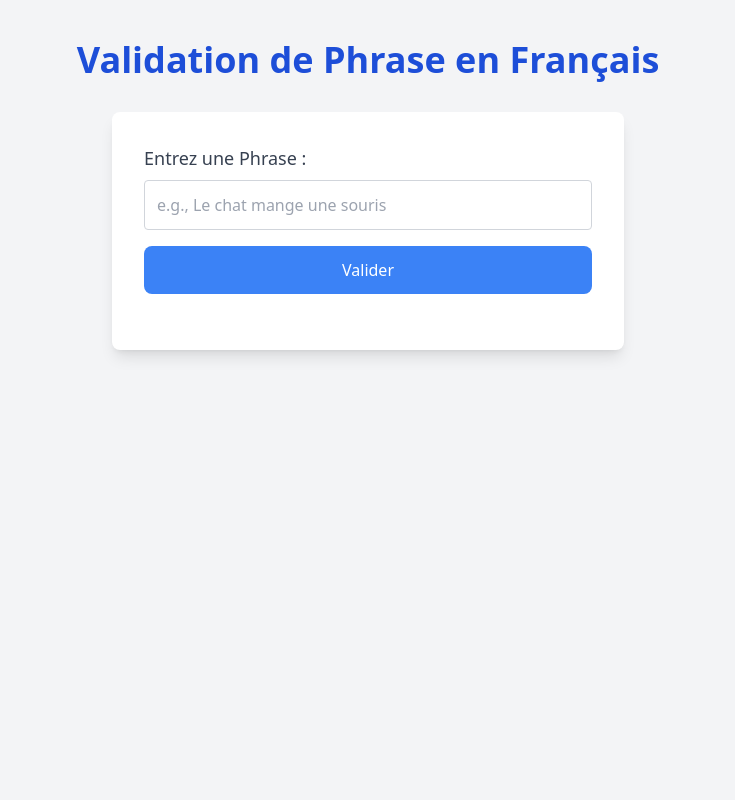
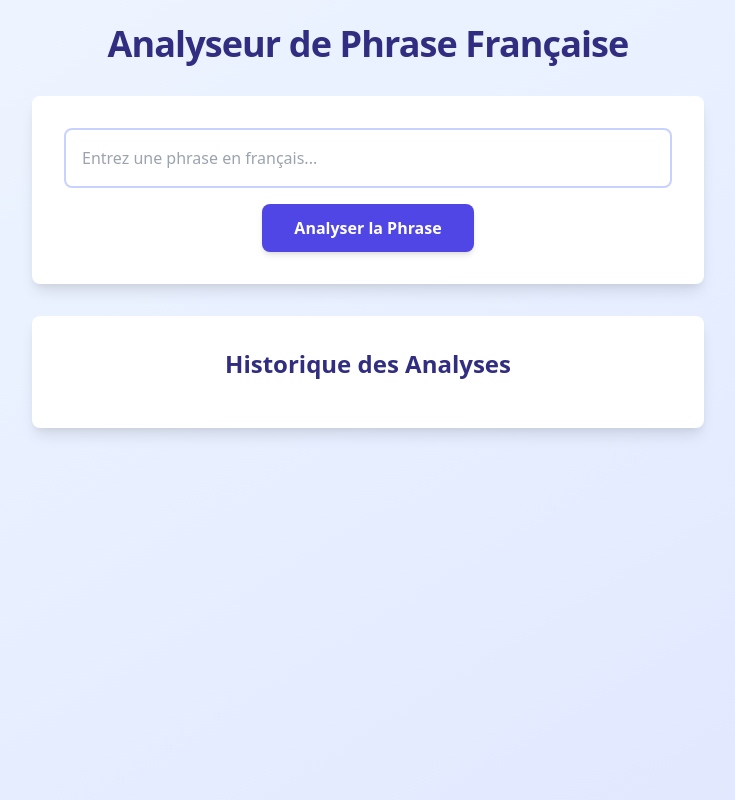
Before and after one commit to Ghita-Takouit/Parser, a Flask app: page / in a window 1280 px wide. Shown: the whole page, without its empty margins (272-1007 px from the left). Run offline with Flask 3, Linux system fonts and the light colour scheme; some libraries are stand-ins or nearby versions.

Commit message:
enhanced Ui

```diff
--- a/app.py
+++ b/app.py
@@ -1,42 +1,85 @@
-# app.py
-
-from flask import Flask, render_template, request, jsonify
-from parser import valider_phrase, charger_verbes, charger_noms, charger_articles
-
+from flask import Flask, request, jsonify, render_template
 
 app = Flask(__name__)
 
-verbes = charger_verbes()
-noms = charger_noms()
-articles = charger_articles()
+# Vocabulaire (all in lowercase)
+ARTICLES = {"le", "la", "les", "une", "un", "des", "ce", "ces"}
+NOMS = {"souris", "fromage", "chat", "chien", "oiseau", "poisson", "voiture", "maison",
+        "livre", "table", "chaise", "ordinateur", "fenêtre", "porte","portes" ,"jardin", "arbre",
+        "fleur", "soleil", "lune", "étoile", "ciel", "mer", "montagne", "rivière",
+        "route", "ville", "village", "forêt", "plage", "île", "océan", "colline", "vallée", "champ"}
 
-def valider_phrase(phrase):
-    mots = phrase.split()
-    if len(mots) < 3:
-        return False
+VERBES = {"mange", "mangent", "voit", "voient", "construit", "construisent", "attrape", "attrapent",
+          "lit", "lisent", "écrit", "écrivent", "ouvre", "ouvrent", "ferme", "ferment",
+          "regarde", "regardent", "écoute", "écoutent", "aime", "aiment",
+          "traverse", "traversent", "habite", "habitent", "explore", "explorent"}
 
-    article, nom, verbe = mots[0], mots[1], mots[2]
-    if article not in articles or nom not in noms or verbe not in verbes:
-        return False
+def analyser_phrase(tokens):
+    # Convert all tokens to lowercase
+    tokens = [token.lower() for token in tokens]
+    if not tokens:
+        return False, "Entrée vide"
 
-    # Check subject-verb agreement
-    if nom.endswith('s') and not verbe.endswith('ent'):
-        return False
-    if not nom.endswith('s') and verbe.endswith('ent'):
-        return False
+    tokens_restants, erreur = analyser_sujet(tokens)
+    if erreur:
+        return False, f"Erreur de sujet: {erreur}"
 
-    return True
+    tokens_restants, erreur = analyser_verbe(tokens_restants)
+    if erreur:
+        return False, f"Erreur de verbe: {erreur}"
+
+    tokens_restants, erreur = analyser_complement(tokens_restants)
+    if erreur:
+        return False, f"Erreur de complément: {erreur}"
+
+    if tokens_restants:
+        return False, f"Tokens inattendus: {' '.join(tokens_restants)}"
+
+    return True, "Phrase valide"
+
+def analyser_sujet(tokens):
+    """Analyser un sujet (Article + Nom)."""
+    if not tokens or tokens[0] not in ARTICLES:
+        return tokens, "Article attendu"
+    tokens = tokens[1:]
+    if not tokens or tokens[0] not in NOMS:
+        return tokens, "Nom attendu"
+    return tokens[1:], None
+
+def analyser_verbe(tokens):
+    """Analyser un verbe."""
+    if not tokens or tokens[0] not in VERBES:
+        return tokens, "Verbe attendu"
+    return tokens[1:], None
+
+def analyser_complement(tokens):
+    """Analyser un complément (Article + Nom)."""
+    if not tokens or tokens[0] not in ARTICLES:
+        return tokens, "Article attendu"
+    tokens = tokens[1:]
+    if not tokens or tokens[0] not in NOMS:
+        return tokens, "Nom attendu"
+    return tokens[1:], None
 
 @app.route('/')
-def accueil():
+def index():
+    """Servir la page HTML."""
     return render_template('index.html')
 
-@app.route('/validate', methods=['POST'])
-def valider():
+@app.route('/analyser', methods=['POST'])
+def analyser():
     data = request.json
-    phrase = data.get("sentence", "")
-    est_valide = valider_phrase(phrase)
-    return jsonify({"valid": est_valide})
+    if not data or "phrase" not in data:
+        return jsonify({"erreur": "Manque 'phrase' dans la requête"}), 400
+
+    phrase = data["phrase"]
+    tokens = phrase.split()
+    est_valide, retour = analyser_phrase(tokens)
+
+    return jsonify({
+        "valide": est_valide,
+        "retour": retour
+    })
 
 if __name__ == '__main__':
     app.run(debug=True, port=5001)
--- a/articles.txt
+++ /dev/null
@@ -1,9 +0,0 @@
-le
-la
-les
-un
-une
-des
-du
-de la
-de l'
--- a/noms.txt
+++ /dev/null
@@ -1,25 +0,0 @@
-souris
-fromage
-chat
-chien
-voiture
-maison
-livre
-table
-chaise
-arbre
-fleur
-ordinateur
-telephone
-enfant
-femme
-homme
-ecole
-professeur
-ville
-ciel
-repas
-eau
-pain
-fruit
-legume
--- a/templates/index.html
+++ b/templates/index.html
@@ -1,47 +1,111 @@
 <!DOCTYPE html>
-<html lang="en">
+<html lang="fr">
 <head>
     <meta charset="UTF-8">
     <meta name="viewport" content="width=device-width, initial-scale=1.0">
-  <script src="https://cdn.tailwindcss.com"></script>
-  <title>Validation de Phrase</title>
+    <title>Analyseur de Phrase Française</title>
+    <link href="https://cdn.jsdelivr.net/npm/tailwindcss@2.2.19/dist/tailwind.min.css" rel="stylesheet">
+    <style>
+        @keyframes fadeIn {
+            from { opacity: 0; transform: translateY(-10px); }
+            to { opacity: 1; transform: translateY(0); }
+        }
+        .fade-in {
+            animation: fadeIn 0.3s ease-in-out;
+        }
+    </style>
 </head>
-<body class="bg-gray-100 text-gray-900">
-  <div class="container mx-auto py-10 px-4">
-    <h1 class="text-4xl font-extrabold text-center mb-8 text-blue-700">Validation de Phrase en Français</h1>
-    <div class="max-w-lg mx-auto bg-white p-8 rounded-lg shadow-lg">
-      <form id="sentence-form" class="space-y-4">
-        <div>
-          <label for="sentence" class="block text-lg font-medium text-gray-700">Entrez une Phrase :</label>
-          <input id="sentence" type="text" class="w-full p-3 border border-gray-300 rounded mt-2 focus:outline-none focus:ring-2 focus:ring-blue-500" placeholder="e.g., Le chat mange une souris">
+<body class="font-sans bg-gradient-to-br from-blue-50 to-indigo-100 min-h-screen p-6">
+    <div class="flex justify-center">
+        <div class="w-full max-w-2xl">
+            <h1 class="text-4xl font-bold text-indigo-900 mb-8 text-center tracking-tight">
+                Analyseur de Phrase Française
+            </h1>
+
+            <div class="bg-white rounded-lg shadow-lg p-8 mb-8">
+                <form id="parser-form" class="flex flex-col items-center gap-4">
+                    <div class="w-full">
+                        <input type="text"
+                               id="phrase"
+                               placeholder="Entrez une phrase en français..."
+                               required
+                               class="w-full p-4 border-2 border-indigo-200 rounded-lg focus:border-indigo-500 focus:ring-2 focus:ring-indigo-200 outline-none transition-all duration-200">
                     </div>
-        <button type="submit" class="w-full bg-blue-500 text-white py-3 rounded-lg hover:bg-blue-600 transition duration-300">Valider</button>
+                    <button type="submit"
+                            class="px-8 py-3 bg-indigo-600 text-white rounded-lg hover:bg-indigo-700 transform hover:scale-105 transition-all duration-200 font-semibold shadow-md">
+                        Analyser la Phrase
+                    </button>
                 </form>
-      <div id="result" class="mt-6 text-center text-lg font-semibold"></div>
-      <ul id="history" class="mt-6 space-y-2"></ul>
+            </div>
+
+            <div id="result" class="hidden fade-in mb-8"></div>
+
+            <div id="tested-sentences" class="bg-white rounded-lg shadow-lg p-8">
+                <h2 class="text-2xl font-bold text-indigo-900 mb-4 text-center">
+                    Historique des Analyses
+                </h2>
+                <ul id="sentence-list" class="space-y-2"></ul>
             </div>
         </div>
+    </div>
+
     <script>
-    document.getElementById('sentence-form').addEventListener('submit', async (e) => {
-      e.preventDefault();
-      const sentence = document.getElementById('sentence').value;
-      const response = await fetch('/validate', {
+        const form = document.getElementById('parser-form');
+        const resultDiv = document.getElementById('result');
+        const sentenceList = document.getElementById('sentence-list');
+
+        form.addEventListener('submit', async (event) => {
+            event.preventDefault();
+            const phrase = document.getElementById('phrase').value;
+
+            // Send request to the Flask server
+            const response = await fetch('/analyser', {
                 method: 'POST',
-        headers: { 'Content-Type': 'application/json' },
-        body: JSON.stringify({ sentence }),
+                headers: {
+                    'Content-Type': 'application/json',
+                },
+                body: JSON.stringify({ phrase }),
             });
-      const result = await response.json();
-      const resultElement = document.getElementById('result');
-      resultElement.textContent = result.valid ? "Phrase Valide" : "Phrase Invalide";
-      resultElement.classList.remove("text-green-500", "text-red-500");
-      resultElement.classList.add(result.valid ? "text-green-500" : "text-red-500");
 
-      // Update history list
-      const history = document.getElementById('history');
+            const data = await response.json();
+            resultDiv.classList.remove('hidden');
+            resultDiv.classList.add('fade-in');
+
             const listItem = document.createElement('li');
-      listItem.textContent = sentence + " - " + (result.valid ? "Valide" : "Invalide");
-      listItem.classList.add(result.valid ? "text-green-500" : "text-red-500");
-      history.prepend(listItem);
+            if (data.valide) {
+                resultDiv.innerHTML = `
+                    <div class="bg-green-50 border-l-4 border-green-500 p-4 rounded-lg">
+                        <div class="flex">
+                            <div class="flex-shrink-0">
+                                <svg class="h-5 w-5 text-green-500" fill="currentColor" viewBox="0 0 20 20">
+                                    <path fill-rule="evenodd" d="M10 18a8 8 0 100-16 8 8 0 000 16zm3.707-9.293a1 1 0 00-1.414-1.414L9 10.586 7.707 9.293a1 1 0 00-1.414 1.414l2 2a1 1 0 001.414 0l4-4z" clip-rule="evenodd"/>
+                                </svg>
+                            </div>
+                            <div class="ml-3">
+                                <p class="text-sm text-green-700">${data.retour}</p>
+                            </div>
+                        </div>
+                    </div>`;
+                listItem.className = 'p-3 bg-green-50 rounded-lg border border-green-200 text-green-800';
+            } else {
+                resultDiv.innerHTML = `
+                    <div class="bg-red-50 border-l-4 border-red-500 p-4 rounded-lg">
+                        <div class="flex">
+                            <div class="flex-shrink-0">
+                                <svg class="h-5 w-5 text-red-500" fill="currentColor" viewBox="0 0 20 20">
+                                    <path fill-rule="evenodd" d="M10 18a8 8 0 100-16 8 8 0 000 16zM8.707 7.293a1 1 0 00-1.414 1.414L8.586 10l-1.293 1.293a1 1 0 101.414 1.414L10 11.414l1.293 1.293a1 1 0 001.414-1.414L11.414 10l1.293-1.293a1 1 0 00-1.414-1.414L10 8.586 8.707 7.293z" clip-rule="evenodd"/>
+                                </svg>
+                            </div>
+                            <div class="ml-3">
+                                <p class="text-sm text-red-700">${data.retour}</p>
+                            </div>
+                        </div>
+                    </div>`;
+                listItem.className = 'p-3 bg-red-50 rounded-lg border border-red-200 text-red-800';
+            }
+            listItem.textContent = phrase;
+            sentenceList.insertBefore(listItem, sentenceList.firstChild);
+            form.reset();
         });
     </script>
 </body>
--- a/verbes.txt
+++ /dev/null
@@ -1,20 +0,0 @@
-mange
-mangent
-parle
-parlent
-ecrit
-ecrivent
-lit
-lisent
-court
-courent
-chante
-chantent
-boit
-boivent
-prend
-prennent
-voit
-voient
-entend
-entendent
```
Also changed, not shown: parser.py (deleted, +0 -52 lines). Lines whose indentation alone changed are shown as unchanged.
